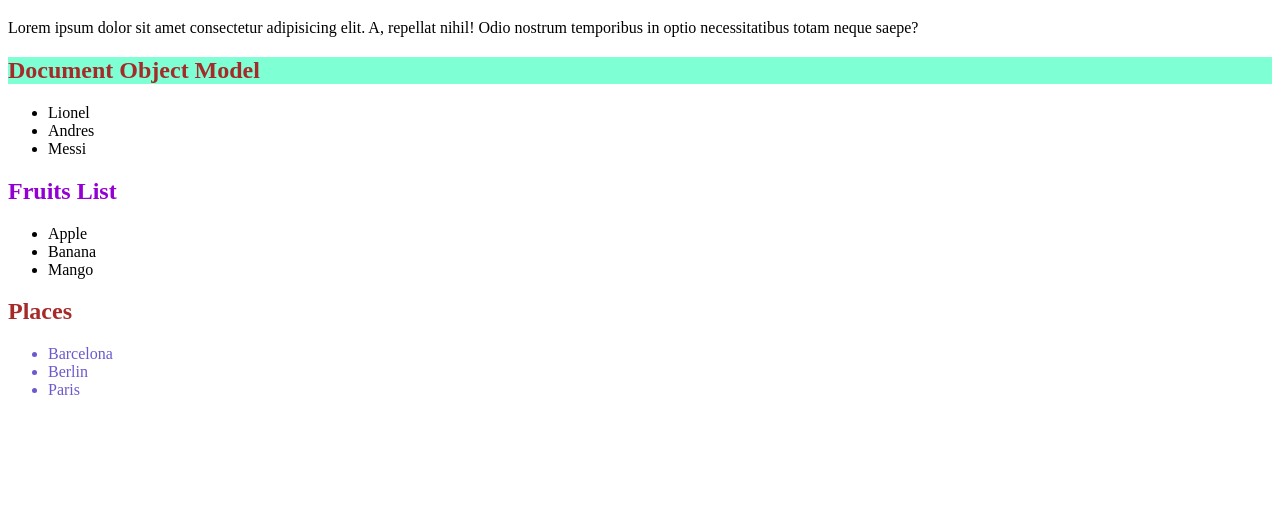
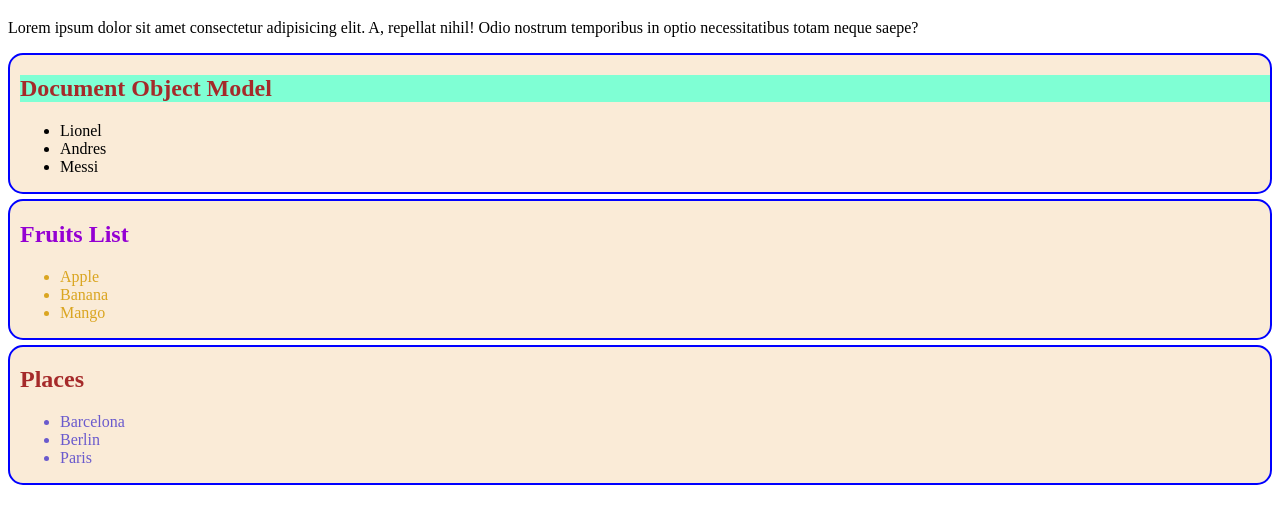
Before and after one commit to marziulrafi/JS_DOM, a plain HTML site: page index.html in a window 1280 px wide. Shown: the part 61-584 px from the top of the page. Drawn offline with Linux system fonts and the light colour scheme.

Commit message:
new file

```diff
--- a/dom.js
+++ b/dom.js
@@ -1,3 +1,3 @@
-console.log("Hello from JS")
-console.log(document);
+// console.log("Hello from JS")
+// console.log(document);
 // console.log(document.body);
--- a/index.html
+++ b/index.html
@@ -24,7 +24,7 @@
             </ul>
         </section>
 
-        <section>
+        <section class="fruits-container">
             <h1 id="ft-title">Fruits List</h1>
             <ul>
                 <li>Apple</li>
@@ -44,6 +44,7 @@
     </main>
 
     <script src="dom.js"></script>
+    <script src="style.js"></script>
 
     <script>
         /* const student = {
@@ -68,11 +69,21 @@
 
         const places = document.getElementsByClassName('place');
         for (const place of places) {
-            console.log(place.innerText)
+            // console.log(place.innerText)
         }
 
         // const fruitsTitle = document.getElementById('ft-title');
         // fruitsTitle.innerText = 'Title changed by JS';
+
+
+
+        //QuerySelectorAll
+        const some_li = document.querySelectorAll('.fruits-container li')
+        // console.log(some_li)
+
+        for (const li of some_li) {
+            // console.log(li.innerText)
+        }
     </script>
 </body>
 
--- /dev/null
+++ b/style.js
@@ -0,0 +1,8 @@
+const sections = document.querySelectorAll('section');
+for (const section of sections) {
+   section.style.border = '2px solid blue'
+   section.style.marginBottom = '5px'
+   section.style.borderRadius = '15px'
+   section.style.paddingLeft = '10px'
+   section.style.backgroundColor = 'antiquewhite'
+}
--- a/styles.css
+++ b/styles.css
@@ -11,3 +11,6 @@ h1 {
 .place {
     color: slateblue;
 }
+.fruits-container li {
+    color: goldenrod;
+}
```
